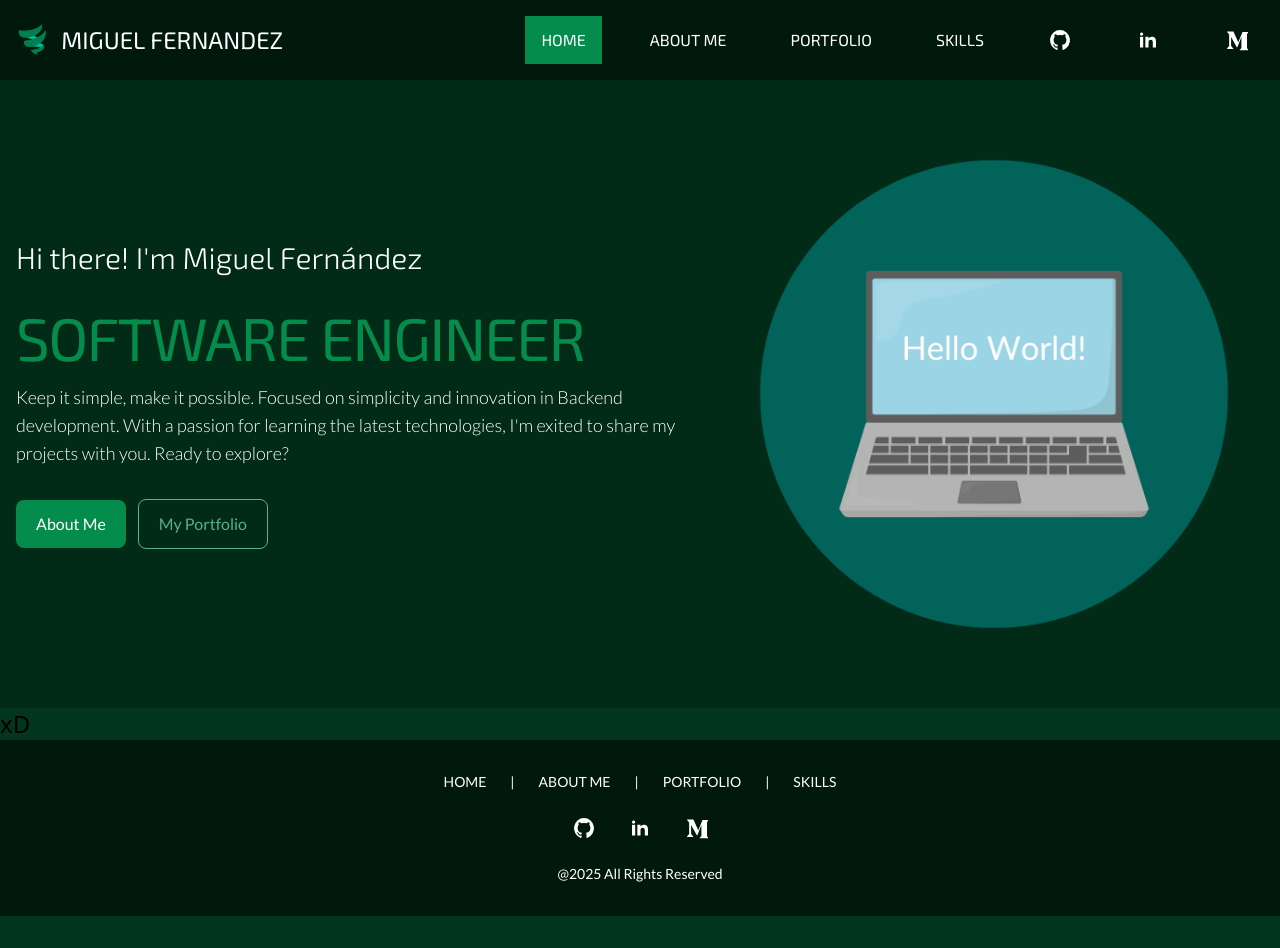
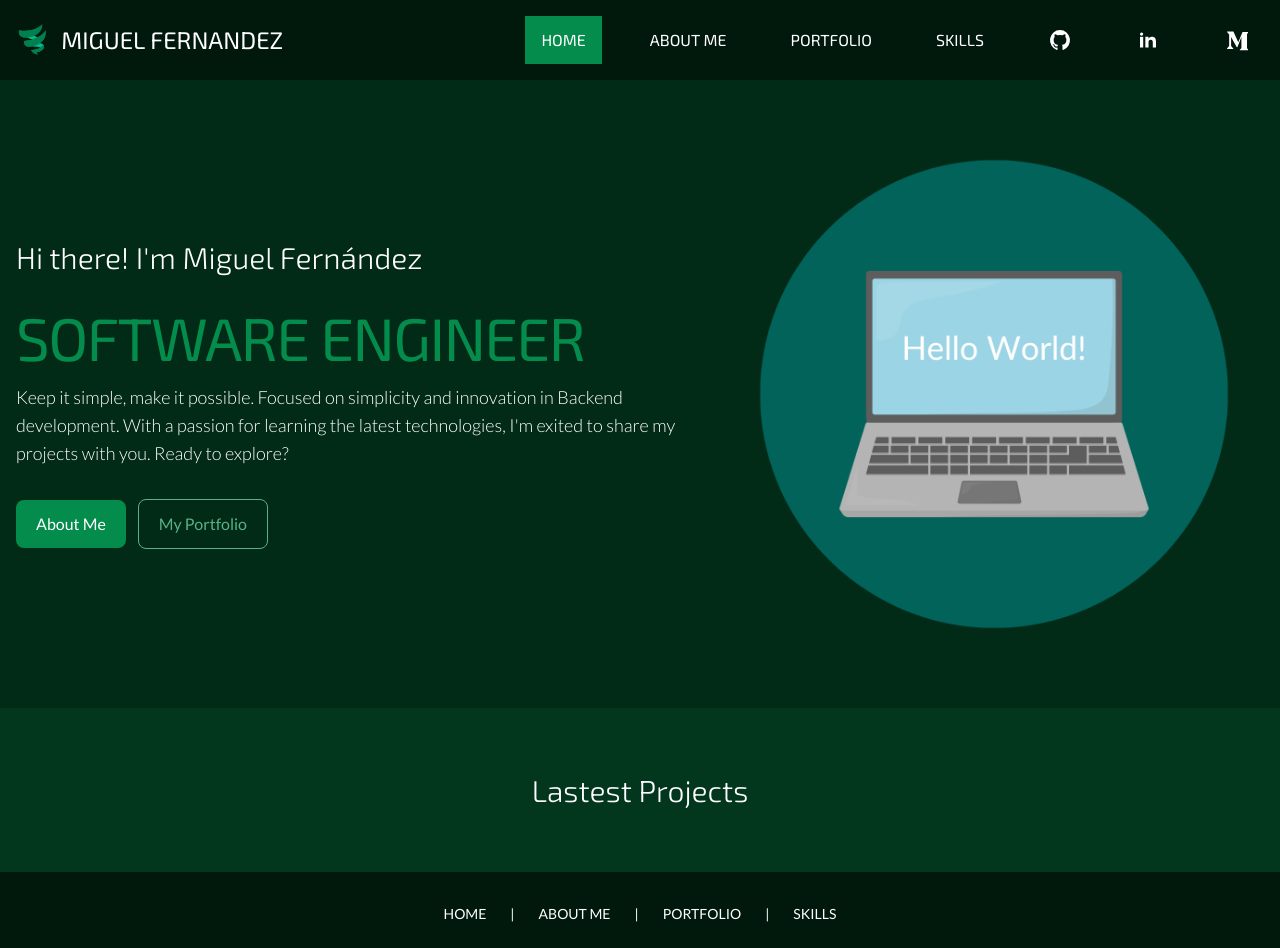
Before and after one commit to RazFernandez/Official_portfolio_web, a React (Vite) app: page / in a window 1280 px wide. Shown: the top 948 px of the page. Before the commit the page ends 916 px from the top, so only its background shows below. Built offline with nearby package versions, Linux system fonts and the light colour scheme.

Commit message:
Added Headlines styles and layout in styles and Home page

```diff
--- a/src/App.jsx
+++ b/src/App.jsx
@@ -2,7 +2,7 @@ import './styles/index.css'
 import { Navbar } from './components/layout/Navbar'
 import { Footer } from './components/layout/Footer'
 import HeroSection from './Pages/Home/heroSection'
-import LastestProjectsSection from './Pages/Home/lasterProjectsSection'
+import LastestProjectsSection from './Pages/Home/lastestProjectsSection'
 function App() {
 
 
--- a/src/Pages/Home/lasterProjectsSection.jsx
+++ /dev/null
@@ -1,9 +0,0 @@
-import HeadLine from "../../components/common/headlines";
-
-export default function LastestProjectsSection(){
-    return (
-        <>
-            <HeadLine></HeadLine>
-        </>
-    );
-}
--- /dev/null
+++ b/src/Pages/Home/lastestProjectsSection.jsx
@@ -0,0 +1,13 @@
+import HeadLine from "../../components/common/headlines";
+import HeadlineLayout from "../../components/layout/headlinesLayout";
+
+export default function LastestProjectsSection(){
+    return (
+        <>
+            <HeadlineLayout>
+                <HeadLine>Lastest Projects</HeadLine>
+            </HeadlineLayout>
+
+        </>
+    );
+}
--- a/src/components/common/filledButton.jsx
+++ b/src/components/common/filledButton.jsx
@@ -1,7 +1,7 @@
-import styles from "../../styles";
+import stylesComponents from "../../styles/stylesComponents";
 
 export default function FilledButton({ children }) {
     return (
-        <button href="#" className={styles.buttons.filled}>{children}</button>
+        <button href="#" className={stylesComponents.buttons.filled}>{children}</button>
     );
 }
--- a/src/components/common/headlines.jsx
+++ b/src/components/common/headlines.jsx
@@ -1,6 +1,7 @@
+import stylesComponents from "../../styles/stylesComponents";
 
-export default function HeadLine(){
+export default function HeadLine({children}){
     return (
-        <h1 className="text-2xl">xD</h1>
+        <h1 className={stylesComponents.headlines.secondaryHeaderWhite}>{ children }</h1>
     );
 }
--- a/src/components/common/outlinedButton.jsx
+++ b/src/components/common/outlinedButton.jsx
@@ -1,7 +1,7 @@
-import styles from "../../styles";
+import stylesComponents from "../../styles/stylesComponents";
 
 export default function OutlinedButton({ children }) {
     return (
-        <button href="#" className={styles.buttons.outlined}>{children}</button>
+        <button href="#" className={stylesComponents.buttons.outlined}>{children}</button>
     );
 }
--- a/src/components/layout/headlinesLayout.jsx
+++ b/src/components/layout/headlinesLayout.jsx
@@ -1,7 +1,9 @@
-export function HeadlineLayout() {
+import stylesLayouts from "../../styles/stylesLayouts";
+
+export default function HeadlineLayout({ children }) {
     return (
-        <div>
-
+        <div className={stylesLayouts.headlines.headers}>
+            {children}
         </div>
     );
 }
--- a/src/styles/components/headlines.js
+++ b/src/styles/components/headlines.js
@@ -0,0 +1,13 @@
+/*
+    This file contains all of the styles
+    used in the main layouts following the tailwind css
+    style of using classes to style components
+    instead of pure css.
+*/
+
+const HEADLINES_STYLES = {
+    secondaryHeaderWhite: "font-exo2 font-light text-white md:text-xl lg:text-3xl",
+    secondaryHeaderGreen: "font-exo2 font-light text-primary-500 md:text-xl lg:text-3xl"
+};
+
+export default HEADLINES_STYLES;
--- a/src/styles/layouts/headlines-layout.js
+++ b/src/styles/layouts/headlines-layout.js
@@ -5,8 +5,8 @@
     instead of pure css.
 */
 
-const LAYOUTS_STYLES = {
-    headers: "flex items-center",
+const HEADLINES_LAYOUT_STYLES = {
+    headers: "flex items-center justify-center my-8 lg:my-16",
 };
 
-export default LAYOUTS_STYLES;
+export default HEADLINES_LAYOUT_STYLES;
--- a/src/styles/index.js
+++ b/src/styles/stylesComponents.js
@@ -1,6 +1,6 @@
 /*
     This class is intended to group all of the styles
-    according to components and layouts for better
+    according to components for better
     reusability and maintenece.
 
     When you want to use an specific style for a
@@ -9,9 +9,11 @@
 */
 
 import BUTTONS_STYLES from "./components/buttons";
+import HEADLINES_STYLES from "./components/headlines";
 
-const styles = {
+const stylesComponents = {
     buttons: BUTTONS_STYLES,
+    headlines: HEADLINES_STYLES
 }
 
-export default styles;
+export default stylesComponents;
--- /dev/null
+++ b/src/styles/stylesLayouts.js
@@ -0,0 +1,17 @@
+/*
+    This class is intended to group all of the styles
+    according to layouts for better
+    reusability and maintenece.
+
+    When you want to use an specific style for a
+    layout, refer to this class and track the
+    exact style you want to apply to your layouts
+*/
+
+import HEADLINES_LAYOUT_STYLES from "./layouts/headlines-layout"
+
+const stylesLayouts = {
+    headlines: HEADLINES_LAYOUT_STYLES
+}
+
+export default stylesLayouts
```
